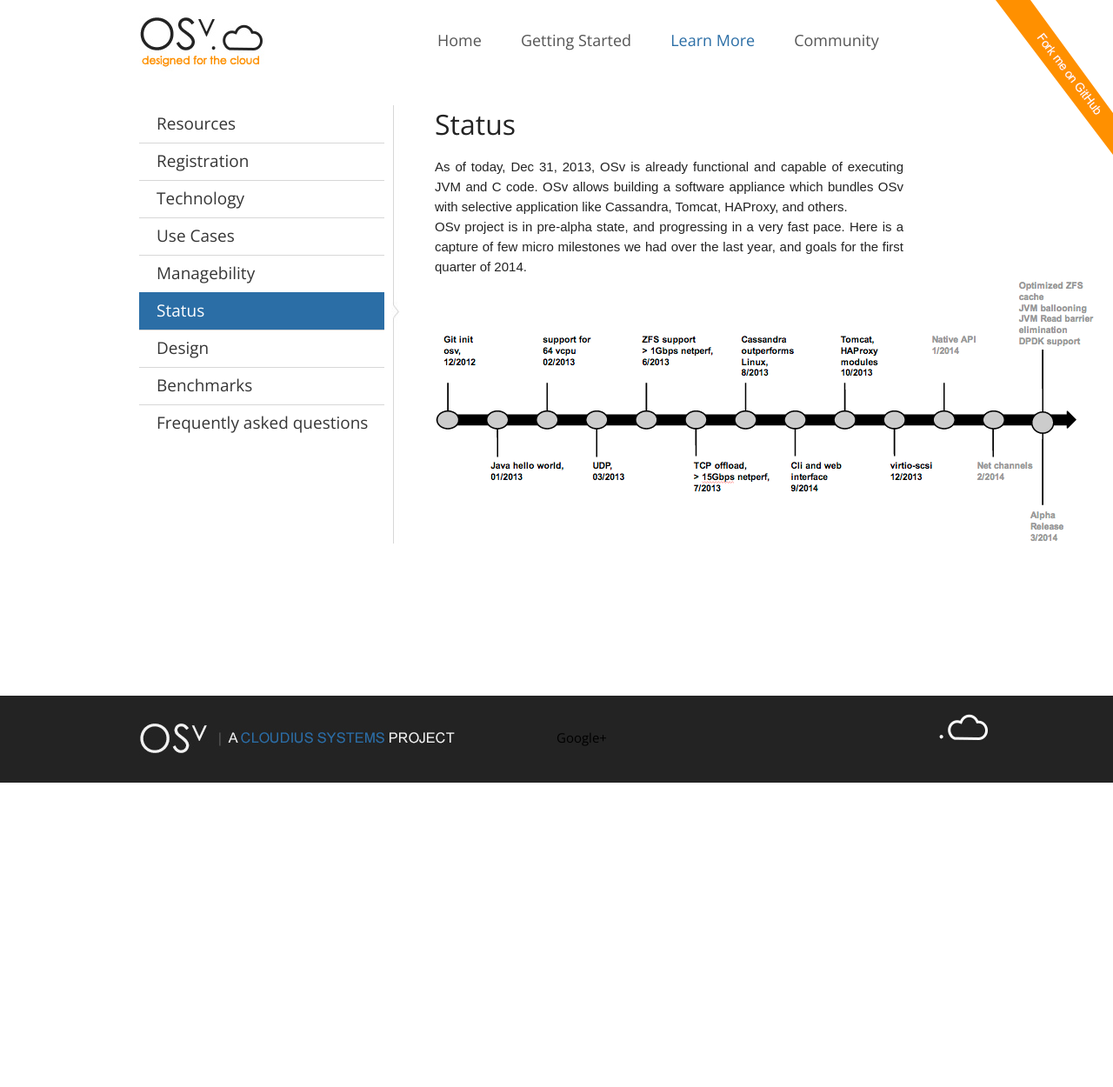
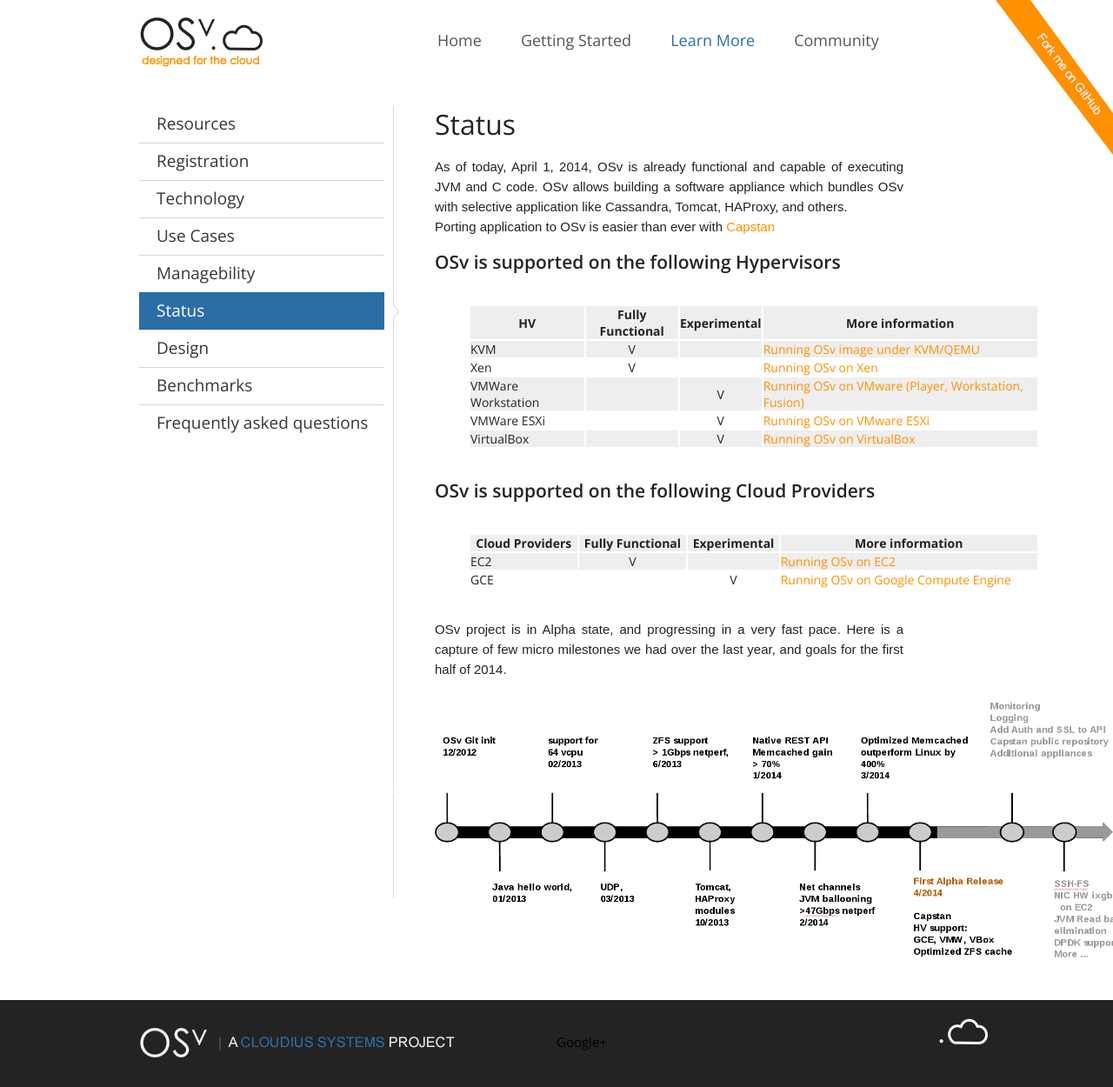
Before and after one commit to osv-io/osv-io.github.io, a Jekyll site: the page built from _posts/learn/0000-07-01-status.md, in a window 1280 px wide. Shown: the whole page at 87% size. Built offline with Jekyll 4.4.1, drawn with Linux system fonts in a browser that asks for light colours; before the commit the page ends 900 px from its top, so only the background shows below that.

Commit message:
update status page

```diff
--- a/_posts/learn/0000-07-01-status.md
+++ b/_posts/learn/0000-07-01-status.md
@@ -6,12 +6,36 @@ show_heading: yes
 nav: learn
 ---
 
-As of today, Dec 31, 2013, OSv is already functional and capable of executing JVM and C code.
-OSv allows building a software appliance which bundles OSv with selective application like Cassandra, Tomcat,  HAProxy, and others.
+As of today, April 1, 2014, OSv is already functional and capable of executing JVM and C code.
+OSv allows building a software appliance which bundles OSv with
+selective application like Cassandra, Tomcat,  HAProxy, and others.
 
-OSv project is in pre-alpha state, and progressing in a very fast pace.
-Here is a capture of few micro milestones we had over the last year, and goals for the first quarter of 2014.
+Porting application to OSv is easier than ever with [Capstan](https://github.com/cloudius-systems/capstan)
+
+## OSv is supported on the following Hypervisors
 
 <!--more-->
 
-![Status](images/milestones_20131231_a.png)
+
+HV                 | Fully Functional | Experimental | More information
+-------------------|--------------|----------------------|-----------------
+KVM                |     V        |                     |  [Running OSv image under KVM/QEMU](https://github.com/cloudius-systems/osv/wiki/Running-OSv-image-under-KVM-QEMU)
+Xen                |     V        |                     |  [Running OSv on Xen](https://github.com/cloudius-systems/osv/wiki/Running-OSv-on-Xen)
+VMWare Workstation |              |         V           |  [Running OSv on VMware (Player, Workstation, Fusion)](https://github.com/cloudius-systems/osv/wiki/Running-OSv-on-VMware-%28Player%2C-Workstation%2C-Fusion%29)
+VMWare ESXi        |              |         V           |  [Running OSv on VMware ESXi](https://github.com/cloudius-systems/osv/wiki/Running-OSv-on-VMware-ESXi)
+VirtualBox         |              |         V           | [Running OSv on VirtualBox](https://github.com/cloudius-systems/osv/wiki/Running-OSv-on-VirtualBox)
+{:.supportTable}
+
+
+## OSv is supported on the following Cloud Providers
+
+Cloud Providers    | Fully Functional | Experimental | More information
+-------------------|--------------|----------------------|-----------------
+EC2                |     V        |                     | [Running OSv on EC2](https://github.com/cloudius-systems/osv/wiki/Running-OSv-on-EC2)
+GCE                |              |         V           | [Running OSv on Google Compute Engine](https://github.com/cloudius-systems/osv/wiki/Running-OSv-on-Google-Compute-Engine)
+{:.supportTable}
+
+OSv project is in Alpha state, and progressing in a very fast pace.
+Here is a capture of few micro milestones we had over the last year, and goals for the first half of 2014.
+
+![Status](images/milestones_20140401.png){:.roadmapImage}
--- a/css/template.css
+++ b/css/template.css
@@ -36,6 +36,11 @@ a:hover {text-decoration:underline;}
 	height:41px;
 
 
+}
+
+.roadmapImage {
+    width:150%;
+    height:150%;
 }
 
 .btn {
@@ -572,6 +577,27 @@ h3 {
 .benchmarkTable tr:nth-child(odd) { background-color:#eee; }
 .benchmarkTable tr:nth-child(even) { background-color:#fff; }
 
+.supportTable {
+	font-size:14px;
+	font-family:'Open Sans';
+	padding:5px 9px 4px 9px;
+	margin:30px;
+        text-align:center !important;
+        width:125%;
+}
+
+.supportTable td:nth-child(1) {
+   text-align: left;
+}
+
+.supportTable td:nth-child(4) {
+   text-align: left;
+}
+
+.supportTable tr:nth-child(odd) { background-color:#eee; }
+.supportTable tr:nth-child(even) { background-color:#fff; }
+
+
 .introText {
 	font-weight:normal;
 	color:#232323;
```
Also changed, not shown: images/milestones_20140401.png (added).
